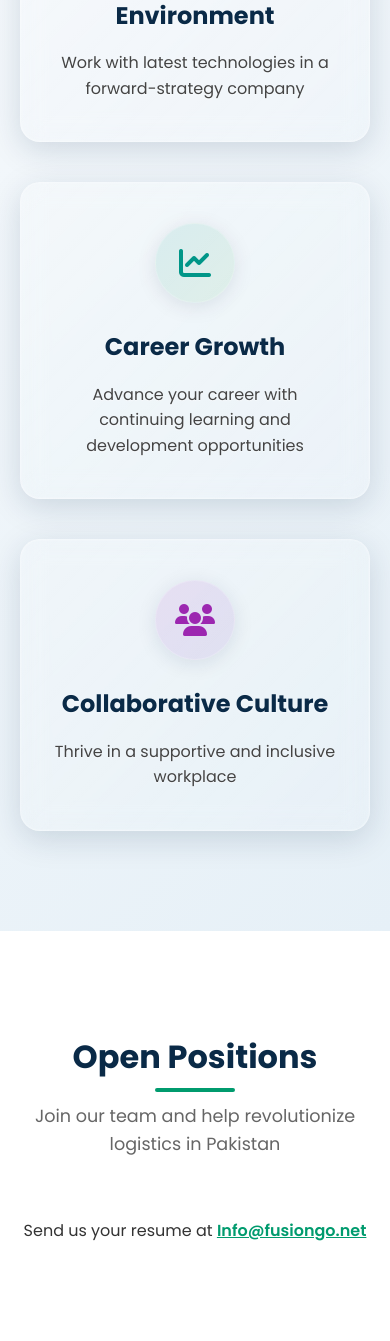
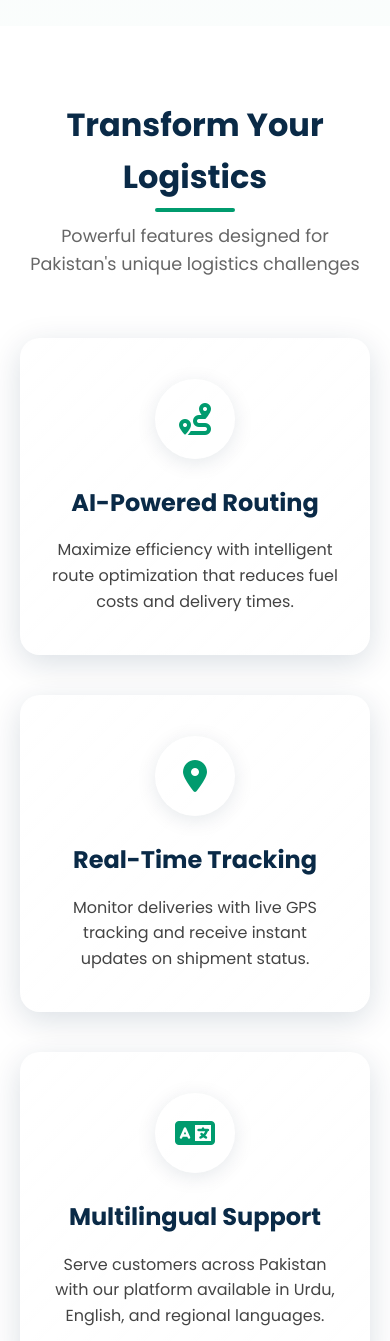
Before and after one commit to Maham-Waseem-123/FusionGO, a Flask app: page /careers in a window 390 px wide. Shown: the part 818-2159 px from the top of the page. Run offline with Flask 3, Linux system fonts and the light colour scheme.

Commit message:
Update base.html

```diff
--- a/templates/base.html
+++ b/templates/base.html
@@ -819,7 +872,87 @@
 
     <!-- Main content -->
     <main class="page-content">
-        {% block content %}{% endblock %}
+        <!-- Hero Section -->
+        <section class="hero">
+            <div class="container">
+                <div class="hero-content">
+                    <h1>AI-Powered Last Mile Delivery Software in Pakistan</h1>
+                    <h2>Real-Time Tracking, Route Optimization, e-Bilty & Multilingual Support</h2>
+                    <p>FusionGo helps businesses manage last mile deliveries using AI-powered route planning, live GPS tracking, FBR e-bilty generation, and secure payment gateways — all in a mobile-friendly, multilingual platform.</p>
+                    <div class="hero-btns">
+                        <a href="/contact" class="btn btn-primary">Request Demo</a>
+                        <a href="/services" class="btn btn-secondary">See Features</a>
+                    </div>
+                </div>
+            </div>
+        </section>
+
+        <!-- Features Section -->
+        <section class="features">
+            <div class="container">
+                <div class="section-header">
+                    <h2>Transform Your Logistics</h2>
+                    <p>Powerful features designed for Pakistan's unique logistics challenges</p>
+                </div>
+
+                <div class="features-grid">
+                    <div class="feature-card">
+                        <div class="feature-icon">
+                            <i class="fas fa-route"></i>
+                        </div>
+                        <h3>AI-Powered Routing</h3>
+                        <p>Maximize efficiency with intelligent route optimization that reduces fuel costs and delivery times.</p>
+                    </div>
+
+                    <div class="feature-card">
+                        <div class="feature-icon">
+                            <i class="fas fa-map-marker-alt"></i>
+                        </div>
+                        <h3>Real-Time Tracking</h3>
+                        <p>Monitor deliveries with live GPS tracking and receive instant updates on shipment status.</p>
+                    </div>
+
+                    <div class="feature-card">
+                        <div class="feature-icon">
+                            <i class="fas fa-language"></i>
+                        </div>
+                        <h3>Multilingual Support</h3>
+                        <p>Serve customers across Pakistan with our platform available in Urdu, English, and regional languages.</p>
+                    </div>
+                </div>
+            </div>
+        </section>
+
+        <!-- Stats Section -->
+        <section class="stats">
+            <div class="container">
+                <div class="stats-grid">
+                    <div class="stat-item">
+                        <div class="stat-value">10,000+</div>
+                        <div class="stat-label">Monthly Shipments</div>
+                    </div>
+                    <div class="stat-item">
+                        <div class="stat-value">98%</div>
+                        <div class="stat-label">On-Time Delivery Rate</div>
+                    </div>
+                    <div class="stat-item">
+                        <div class="stat-value">500+</div>
+                        <div class="stat-label">Active Drivers</div>
+                    </div>
+                </div>
+            </div>
+        </section>
+
+        <!-- CTA Section -->
+        <section class="cta">
+            <div class="container">
+                <div class="cta-content">
+                    <h2>Ready to Transform Your Logistics?</h2>
+                    <p>Join hundreds of businesses that have streamlined their operations with FusionGo</p>
+                    <a href="/contact" class="btn btn-primary">Get Started Today</a>
+                </div>
+            </div>
+        </section>
     </main>
 
     <!-- Footer -->
@@ -930,16 +1063,14 @@
 
         // Stats counter animation
         function animateStats() {
-            const stat1 = document.getElementById('stat1');
-            const stat2 = document.getElementById('stat2');
-            const stat3 = document.getElementById('stat3');
-            const stat4 = document.getElementById('stat4');
+            const stat1 = document.querySelector('.stat-item:nth-child(1) .stat-value');
+            const stat2 = document.querySelector('.stat-item:nth-child(2) .stat-value');
+            const stat3 = document.querySelector('.stat-item:nth-child(3) .stat-value');
 
             const stats = [
-                { element: stat1, value: 32 },
-                { element: stat2, value: 45 },
-                { element: stat3, value: 98 },
-                { element: stat4, value: 150 }
+                { element: stat1, value: 10000, suffix: '+' },
+                { element: stat2, value: 98, suffix: '%' },
+                { element: stat3, value: 500, suffix: '+' }
             ];
 
             stats.forEach(stat => {
@@ -951,9 +1082,9 @@
                     count += increment;
                     if (count >= stat.value) {
                         clearInterval(timer);
-                        stat.element.textContent = stat.value + (stat.element.id === 'stat4' ? '+' : '%');
+                        stat.element.textContent = stat.value.toLocaleString() + stat.suffix;
                     } else {
-                        stat.element.textContent = Math.floor(count) + (stat.element.id === 'stat4' ? '+' : '%');
+                        stat.element.textContent = Math.floor(count).toLocaleString() + stat.suffix;
                     }
                 }, 50);
             });
```
Also changed, not shown: other parts of templates/base.html (+58 -5 lines).
